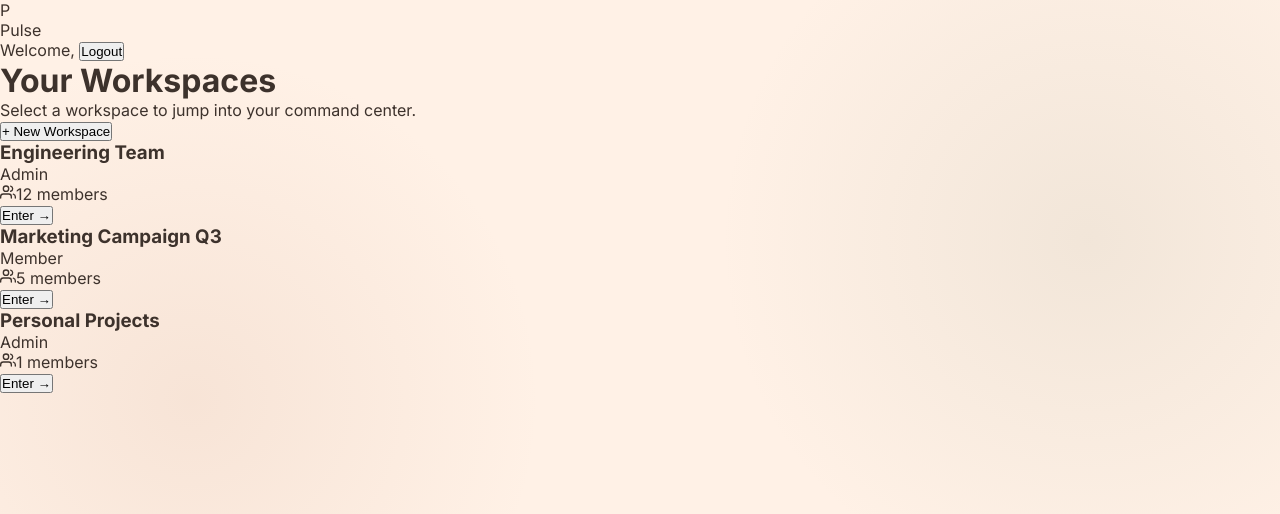
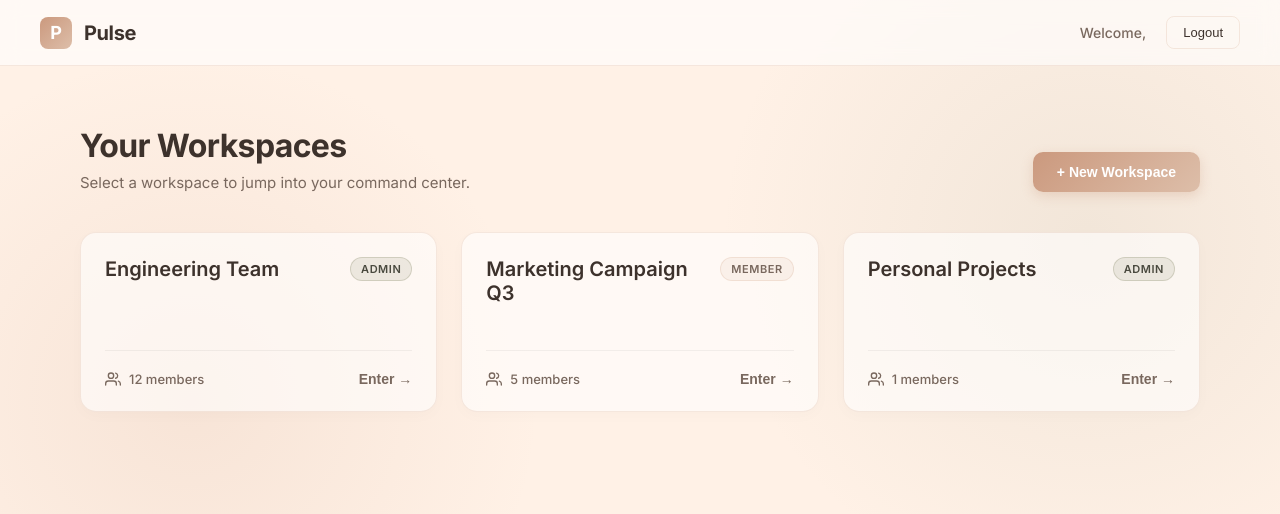
Before and after one commit to 2arnav4/Pulse, a React (Vite) app in the folder Frontend/: page /dashboard in a window 1280 px wide. Shown: the top 514 px of the page. Built offline with nearby package versions, Linux system fonts and the light colour scheme.

Commit message:
dashboard UI

```diff
--- a/Frontend/src/pages/Dashboard/Dashboard.jsx
+++ b/Frontend/src/pages/Dashboard/Dashboard.jsx
@@ -1,7 +1,7 @@
 import { useState } from "react";
 import { useAuth } from "../../context/AuthContext";
 import { useNavigate } from "react-router-dom";
-import "./Dashboard.module.css";
+import styles from "./Dashboard.module.css"; // Notice this change!
 
 export default function Dashboard() {
   const { user, logout } = useAuth();
@@ -18,53 +18,60 @@ export default function Dashboard() {
     logout();
     navigate("/");
   };
+
   return (
-    <div className="dashboard-layout">
+    <div className={styles["dashboard-layout"]}>
       {/* 1. Global Nav Bar */}
-      <nav className="dashboard-nav">
-        <div className="nav-brand">
-          <div className="brand-logo">P</div>
-          <span className="brand-text">Pulse</span>
+      <nav className={styles["dashboard-nav"]}>
+        <div className={styles["nav-brand"]}>
+          <div className={styles["brand-logo"]}>P</div>
+          <span className={styles["brand-text"]}>Pulse</span>
         </div>
-        <div className="nav-user">
-          <span className="user-greeting">Welcome, {user?.username}</span>
-          <button className="logout-btn" onClick={handleLogout}>
+        <div className={styles["nav-user"]}>
+          <span className={styles["user-greeting"]}>
+            Welcome, {user?.username}
+          </span>
+          <button className={styles["logout-btn"]} onClick={handleLogout}>
             Logout
           </button>
         </div>
       </nav>
+
       {/* 2. Main Content Area */}
-      <main className="dashboard-main">
-        <header className="dashboard-header">
+      <main className={styles["dashboard-main"]}>
+        <header className={styles["dashboard-header"]}>
           <div>
-            <h1 className="header-title">Your Workspaces</h1>
-            <p className="header-subtitle">
+            <h1 className={styles["header-title"]}>Your Workspaces</h1>
+            <p className={styles["header-subtitle"]}>
               Select a workspace to jump into your command center.
             </p>
           </div>
           <button
-            className="create-workspace-btn"
+            className={styles["create-workspace-btn"]}
             onClick={() => alert("Create Modal Coming Soon!")}
           >
             + New Workspace
           </button>
         </header>
+
         {/* 3. The Grid of Cards */}
-        <div className="workspace-grid">
+        <div className={styles["workspace-grid"]}>
           {workspaces.map((space) => (
             <div
               key={space.id}
-              className="workspace-card"
+              className={styles["workspace-card"]}
               onClick={() => alert(`Going to ${space.name}...`)}
             >
-              <div className="card-top">
-                <h3 className="card-title">{space.name}</h3>
-                <span className={`role-badge ${space.role.toLowerCase()}`}>
+              <div className={styles["card-top"]}>
+                <h3 className={styles["card-title"]}>{space.name}</h3>
+                <span
+                  className={`${styles["role-badge"]} ${styles[space.role.toLowerCase()]}`}
+                >
                   {space.role}
                 </span>
               </div>
-              <div className="card-bottom">
-                <div className="member-count">
+              <div className={styles["card-bottom"]}>
+                <div className={styles["member-count"]}>
                   <svg
                     width="16"
                     height="16"
@@ -82,7 +89,7 @@ export default function Dashboard() {
                   </svg>
                   <span>{space.members} members</span>
                 </div>
-                <button className="enter-btn">Enter &rarr;</button>
+                <button className={styles["enter-btn"]}>Enter &rarr;</button>
               </div>
             </div>
           ))}
```
